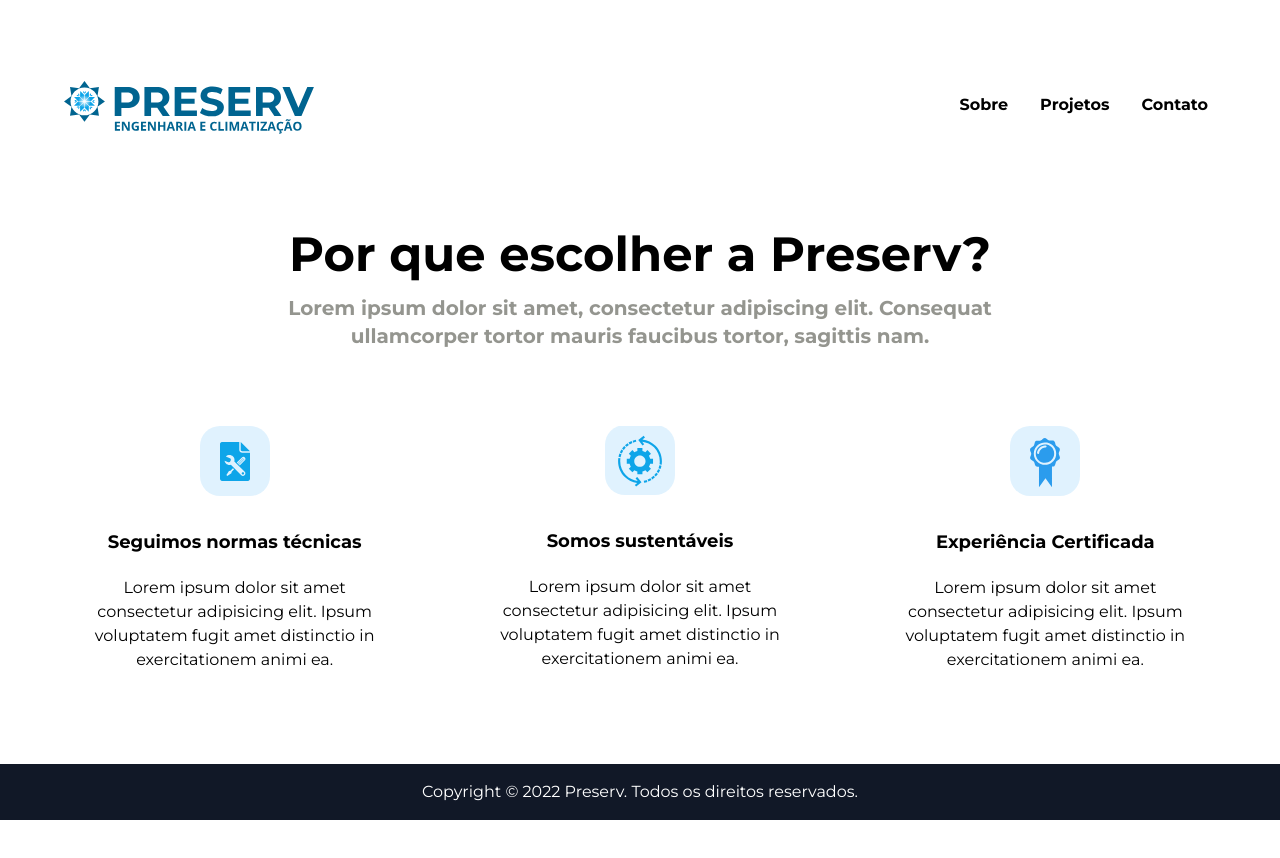
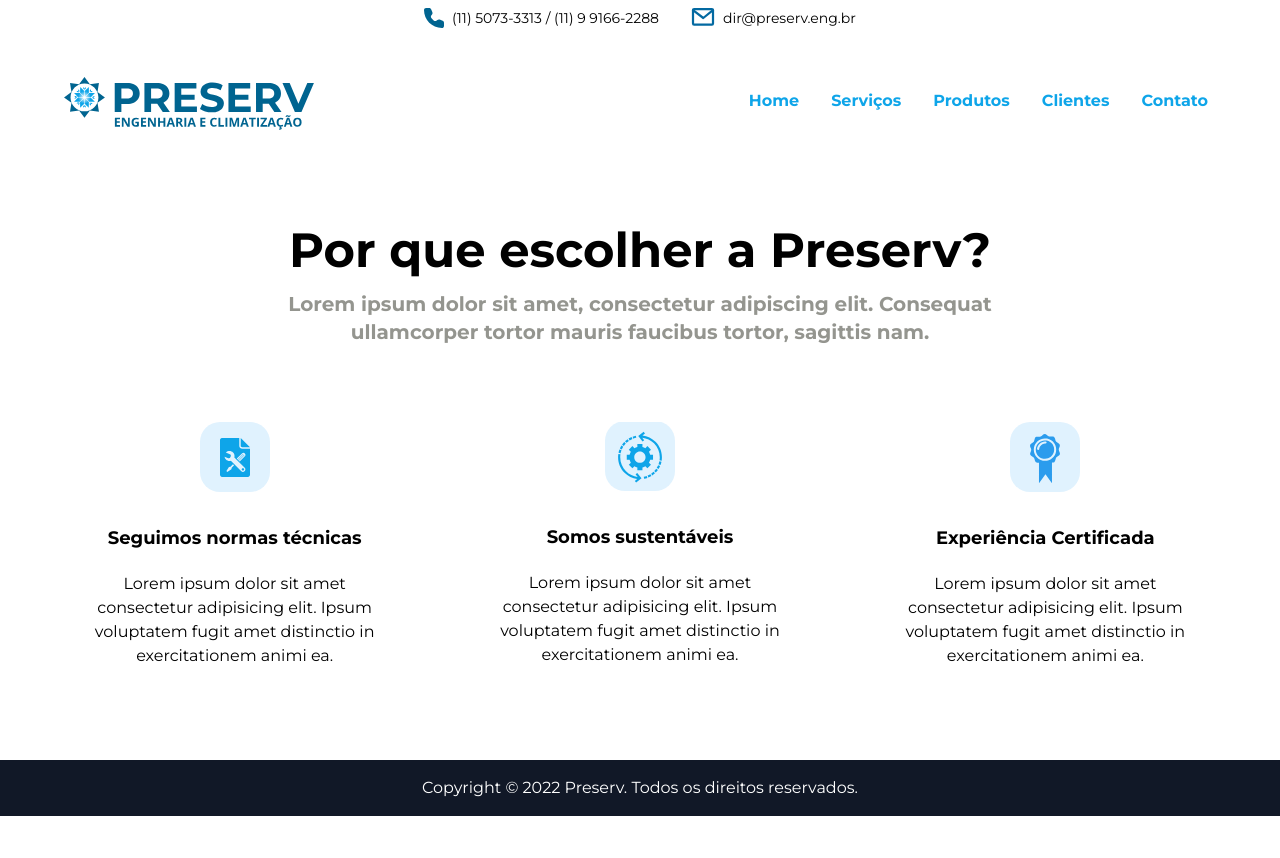
Before and after one commit to okborges/preserv, a Nuxt app: page / in a window 1280 px wide. Shown: the top 858 px of the page. Built offline with nearby package versions, Linux system fonts and the light colour scheme.

Commit message:
refatorando codigo nao utilizado

```diff
--- a/components/TheHeader.vue
+++ b/components/TheHeader.vue
@@ -1,28 +1,37 @@
 <template>
-  <header class="mx-8">
-    <div class="max-w-6xl mx-auto sm:pt-7">
+  <header>
+    <div class="hidden sm:block">
+      <TopHeader />
+    </div>
+    <div class="mx-8">
+      <div class="max-w-6xl mx-auto sm:mt-9">
         <div
-        class="flex justify-center items-center mt-4 sm:justify-between sm:mt-12"
+          class="flex justify-center items-center mt-4 sm:mt-0 sm:justify-between"
         >
           <a href="/" class="logo"><LogoPreserv /></a>
 
           <div class="flex space-x-7">
             <nav class="hidden sm:flex">
-            <ul class="nav space-x-4 flex font-bold">
-              <li><a href="#sobreMim" class="p-2">Sobre</a></li>
-              <li><a href="#projetos" class="p-2">Projetos</a></li>
-              <li><a href="#" class="p-2">Contato</a></li>
+              <ul class="fonte-azul space-x-4 flex font-bold">
+                <li><a href="/" class="p-2">Home</a></li>
+                <li><a href="#servicos" class="p-2">Serviços</a></li>
+                <li><a href="#produtos" class="p-2">Produtos</a></li>
+                <li><a href="#clientes" class="p-2">Clientes</a></li>
+                <li><a href="#contato" class="p-2">Contato</a></li>
               </ul>
             </nav>
           </div>
         </div>
         <nav class="flex justify-center mt-7 sm:hidden">
-        <ul class="nav space-x-6 flex bloquinho font-bold">
-          <li><a href="#">Sobre</a></li>
-          <li><a href="#">Projetos</a></li>
-          <li><a href="#">Contato</a></li>
+          <ul class="fonte-azul space-x-6 flex bloquinho font-bold">
+            <li><a href="/">Home</a></li>
+            <li><a href="#servicos">Serviços</a></li>
+            <li><a href="#produtos">Produtos</a></li>
+            <li><a href="#clientes">Clientes</a></li>
+            <li><a href="#contato">Contato</a></li>
           </ul>
         </nav>
+      </div>
     </div>
   </header>
 </template>
@@ -34,10 +43,6 @@ export default { components: { TopHeader, LogoPreserv } };
 </script>
 
 <style scoped>
-.bg-header {
-  background-color: #fafafa;
-}
-
 .fonte-azul {
   color: #0ea5e9;
 }
```
Lines whose indentation alone changed are shown as unchanged.
